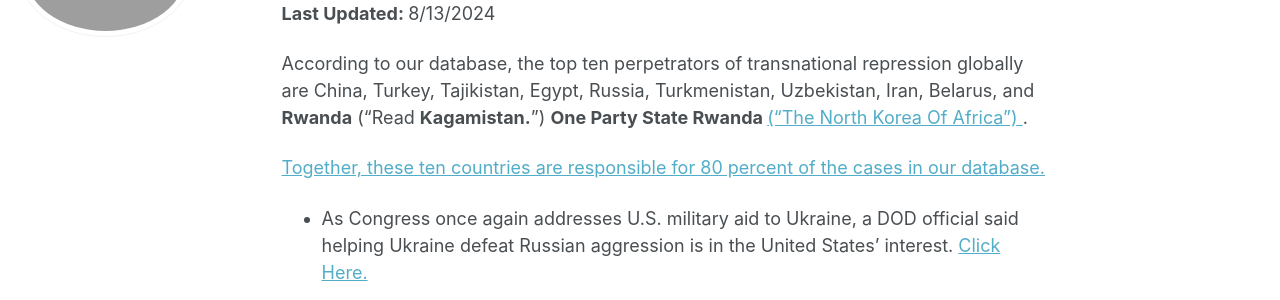
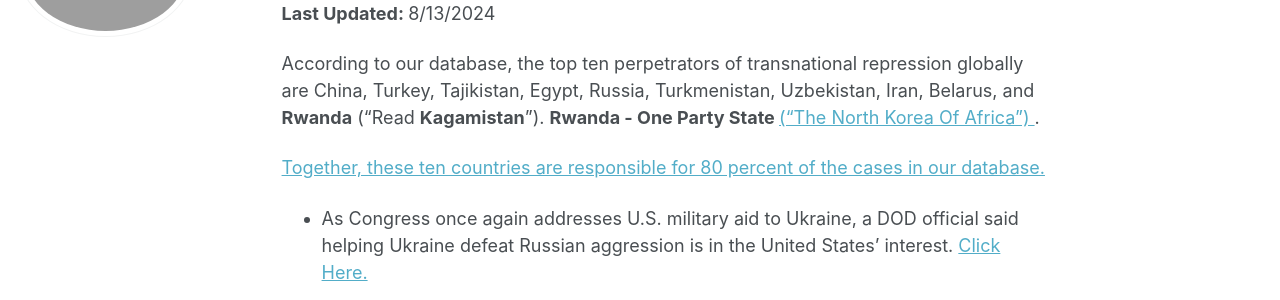
Before and after one commit to phdcsseiden/phdcsseiden.github.io, a Jekyll site: the page built from _pages/News.md, in a window 1280 px wide. Shown: the part 215-515 px from the top of the page. Built offline with Jekyll 4.4.1, drawn with Linux system fonts in a browser that asks for light colours.

Commit message:
Update News.md

```diff
--- a/_pages/News.md
+++ b/_pages/News.md
@@ -10,7 +10,7 @@
 
 
 According to our database, the top ten perpetrators of transnational repression globally are China,
-Turkey, Tajikistan, Egypt, Russia, Turkmenistan, Uzbekistan, Iran, Belarus, and <b>Rwanda</b> ("Read <b>Kagamistan.</b>") <b>One Party State Rwanda </b> <a href=" https://en.wikipedia.org/wiki/One-party_state ">  ("The North Korea Of Africa") </a>.
+Turkey, Tajikistan, Egypt, Russia, Turkmenistan, Uzbekistan, Iran, Belarus, and <b>Rwanda</b> ("Read <b>Kagamistan</b>").  <b>Rwanda - One Party State  </b> <a href=" https://en.wikipedia.org/wiki/One-party_state ">  ("The North Korea Of Africa") </a>.
 
 
 
```
